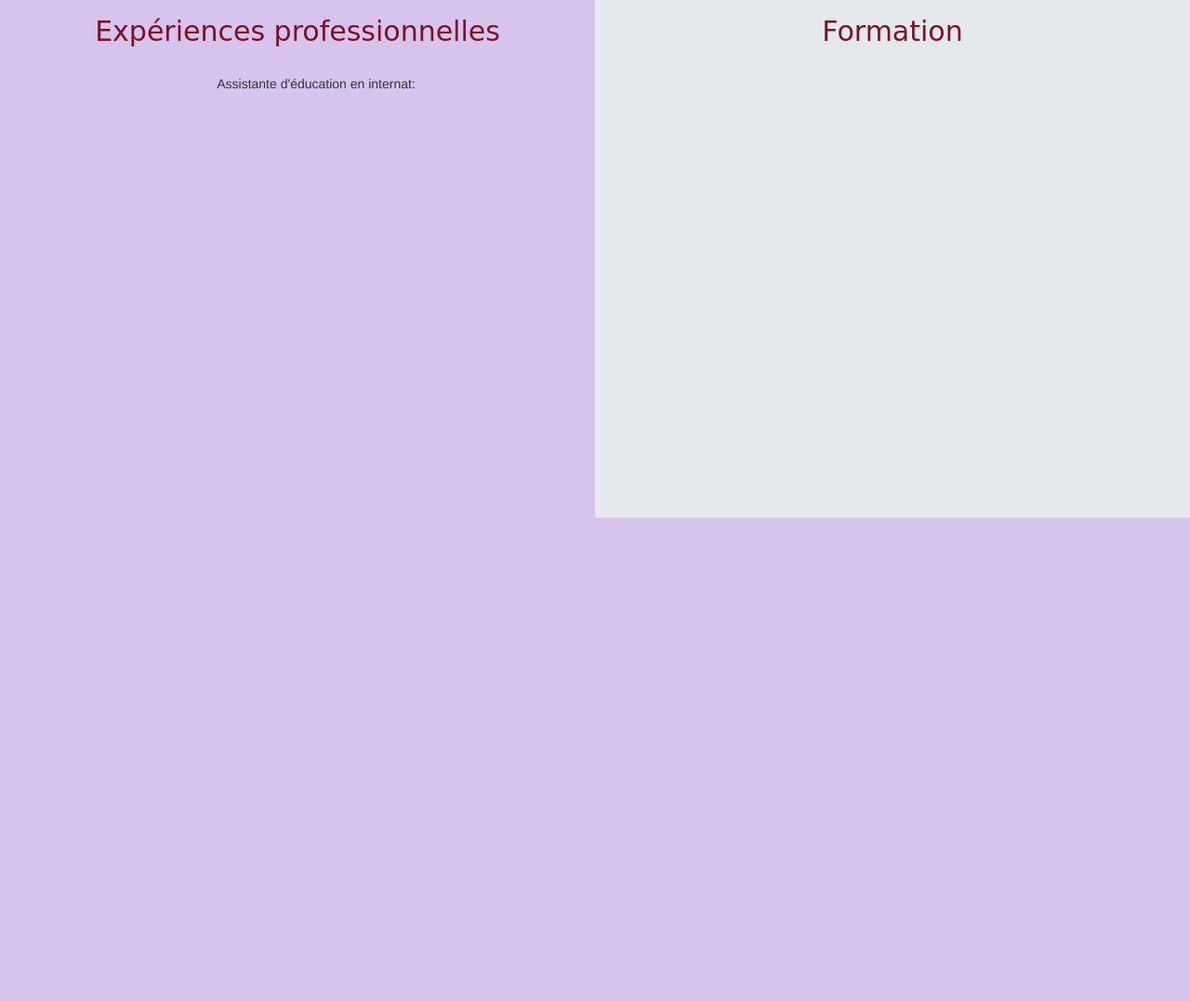
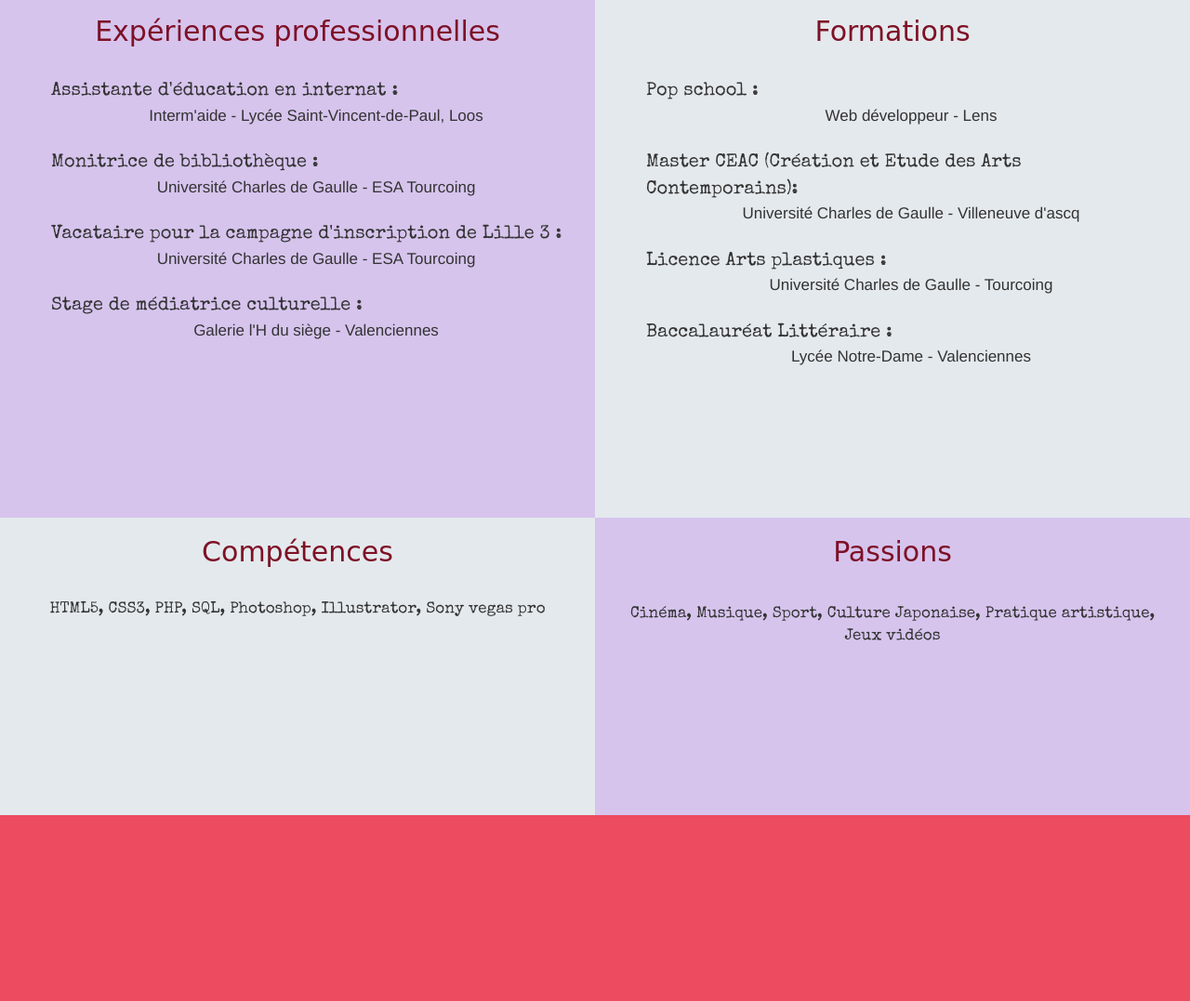
Before and after one commit to msemery/ms.github.io, a plain HTML site: page page_2_cv.html in a window 1280 px wide. Shown: the part 689-1766 px from the top of the page at 93% size. Before the commit the page ends 1246 px from the top, so only its background shows below. Drawn offline with nearby package versions, Linux system fonts and the light colour scheme; a web font is replaced by a local one.

Commit message:
cv presque fini

```diff
--- a/page_2_cv.css
+++ b/page_2_cv.css
@@ -82,3 +82,49 @@
   font-family: 'Fredericka the Great', cursive;
   color: rgba(126,17,38,1);
 }
+
+span {
+  font-family: 'Special Elite', cursive;
+  font-size: 20px;
+}
+
+.exp {
+  font-size: 17px;
+}
+
+.col_gauche3 {
+  background-color: #e4e9ed;
+  height: 40vh;
+}
+
+.col_gauche3 h2 {
+  font-family: 'Fredericka the Great', cursive;
+  color: rgba(126,17,38,1);
+}
+
+.col_droite3 p {
+  font-family: 'Special Elite', cursive;
+  padding: 5px;
+}
+
+.col_gauche3 p {
+  font-family: 'Special Elite', cursive;
+}
+
+.col_droite3 {
+  height: 40vh;
+}
+
+.col_droite3 h2 {
+  font-family: 'Fredericka the Great', cursive;
+  color: rgba(126,17,38,1);
+}
+
+.footer {
+  position: relative;
+  box-sizing: border-box;
+  display: block;
+  min-width: 100%;
+  height:25vh;
+  background-color: rgba(247,25,38,0.7);
+}
--- a/page_2_cv.html
+++ b/page_2_cv.html
@@ -17,9 +17,9 @@
           <div class="texte">
             <a href="#intro"><img src="home.png"/> </a>
             <a href="#experience_pro"/>Expériences professionnelles</a>
-            <a href="#formation" href="#formation"/>Formation</a>
-            <a id="competences" href="#competences"/>Compétences</a>
-            <a id="passion" href="#passion"/>Passion</a>
+            <a href="#formation" />Formations</a>
+            <a href="#competences"/>Compétences</a>
+            <a href="#passions"/>Passions</a>
             <a href="#"><img src="twitter-logo-silhouette.png" /></a>
             <a href="#"><img src="linkedin-logo2.png" /></a>
             <a href="#"><img src="github-characte2r.png"/></a>
@@ -52,16 +52,64 @@
           <h2 id="experience_pro">Expériences professionnelles</h2>
           <br />
           <ul>
-            <li class="list-unstyled"><span>Assistante d'éducation en internat:</span>
-            </li>
-            <li class="list-unstyled"></li>
-            <li class="list-unstyled"></li>
-            <li class="list-unstyled"></li>
+            <li class="list-unstyled text-left exp"><span>Assistante d'éducation en internat :</span></li>
+            <li class="list-unstyled text-center exp"> Interm'aide - Lycée Saint-Vincent-de-Paul, Loos</li>
+            <br />
+            <li class="list-unstyled text-left exp"><span>Monitrice de bibliothèque :</span></li>
+            <li class="list-unstyled text-center exp">Université Charles de Gaulle - ESA Tourcoing</li>
+            <br />
+            <li class="list-unstyled text-left exp"><span>Vacataire pour la campagne d'inscription de Lille 3 :</span></li>
+            <li class="list-unstyled text-center exp">Université Charles de Gaulle - ESA Tourcoing</li>
+            <br />
+            <li class="list-unstyled text-left exp"><span>Stage de médiatrice culturelle :</span></li>
+            <li class="list-unstyled lext-center exp">Galerie l'H du siège - Valenciennes</li>
           </ul>
         </div>
         <div class="col-md-6 col_droite2 text-center">
-          <h2 id="formation">Formation</h2>
+          <h2 id="formation">Formations</h2>
+          <br />
+          <ul>
+            <li class="list-unstyled text-left exp"><span>Pop school :</span></li>
+            <li class="list-unstyled text-center exp">Web développeur - Lens</li>
+            <br />
+            <li class="list-unstyled text-left exp"><span>Master CEAC (Création et Etude des Arts Contemporains):</span></li>
+            <li class="list-unstyled text-center exp">Université Charles de Gaulle - Villeneuve d'ascq</li>
+            <br />
+            <li class="list-unstyled text-left exp"><span>Licence Arts plastiques :</span></li>
+            <li class="list-unstyled text-center exp">Université Charles de Gaulle - Tourcoing</li>
+            <br />
+            <li class="list-unstyled text-left exp"><span>Baccalauréat Littéraire :</span></li>
+            <li class="list-unstyled text-center exp">Lycée Notre-Dame - Valenciennes</li>
+            <br />
+          </ul>
         </div>
+        <div class="col-md-6 col_gauche3 text-center">
+          <h2 id="competences">Compétences</h2>
+          <br />
+            <p>
+              HTML5,
+              CSS3,
+              PHP,
+              SQL,
+              Photoshop,
+              Illustrator,
+              Sony vegas pro
+            </p>
+        </div>
+        <div class="col-md-6 col_droite3 text-center">
+          <h2 id="passions">Passions</h2>
+          <br />
+            <p>
+              Cinéma,
+              Musique,
+              Sport,
+              Culture Japonaise,
+              Pratique artistique,
+              Jeux vidéos
+            </p>
+          <br />
+        </div>
+        <div class="col-md-12 footer"></div>
       </div>
     </div>
 
```
